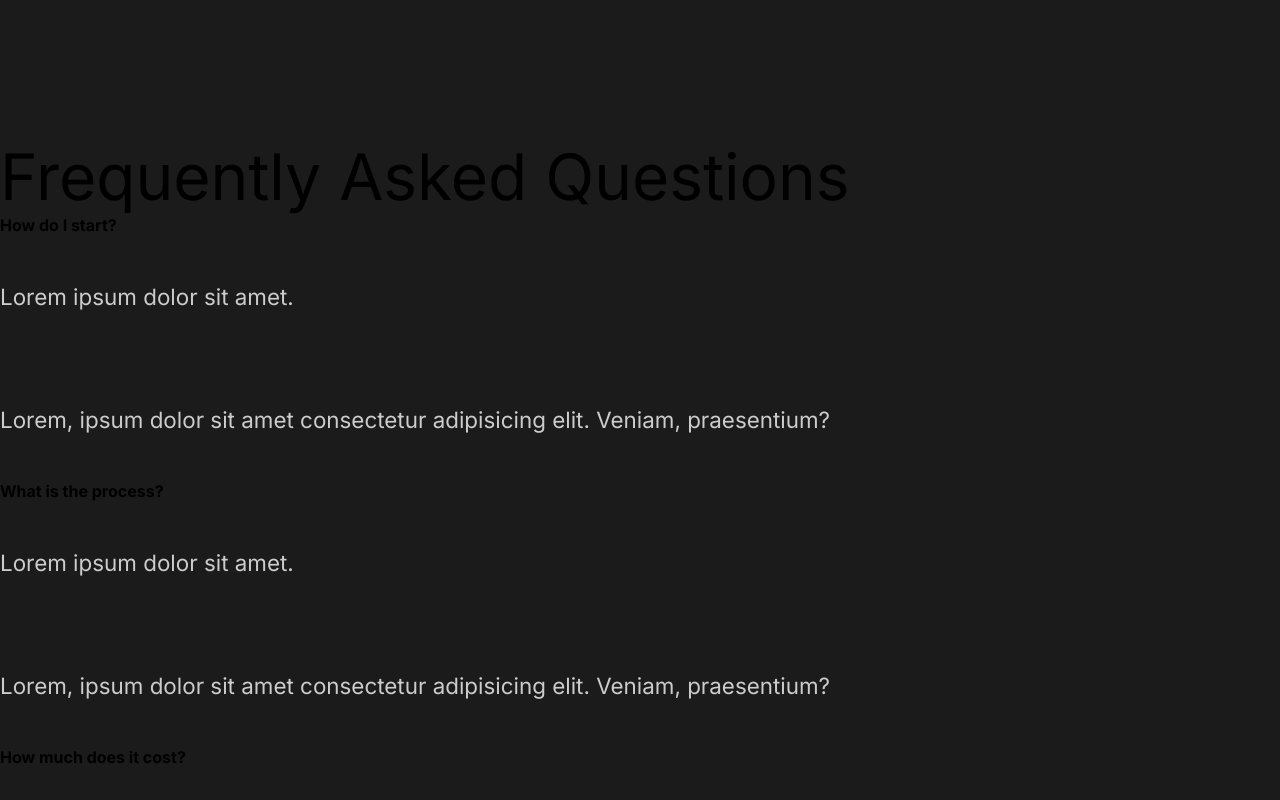
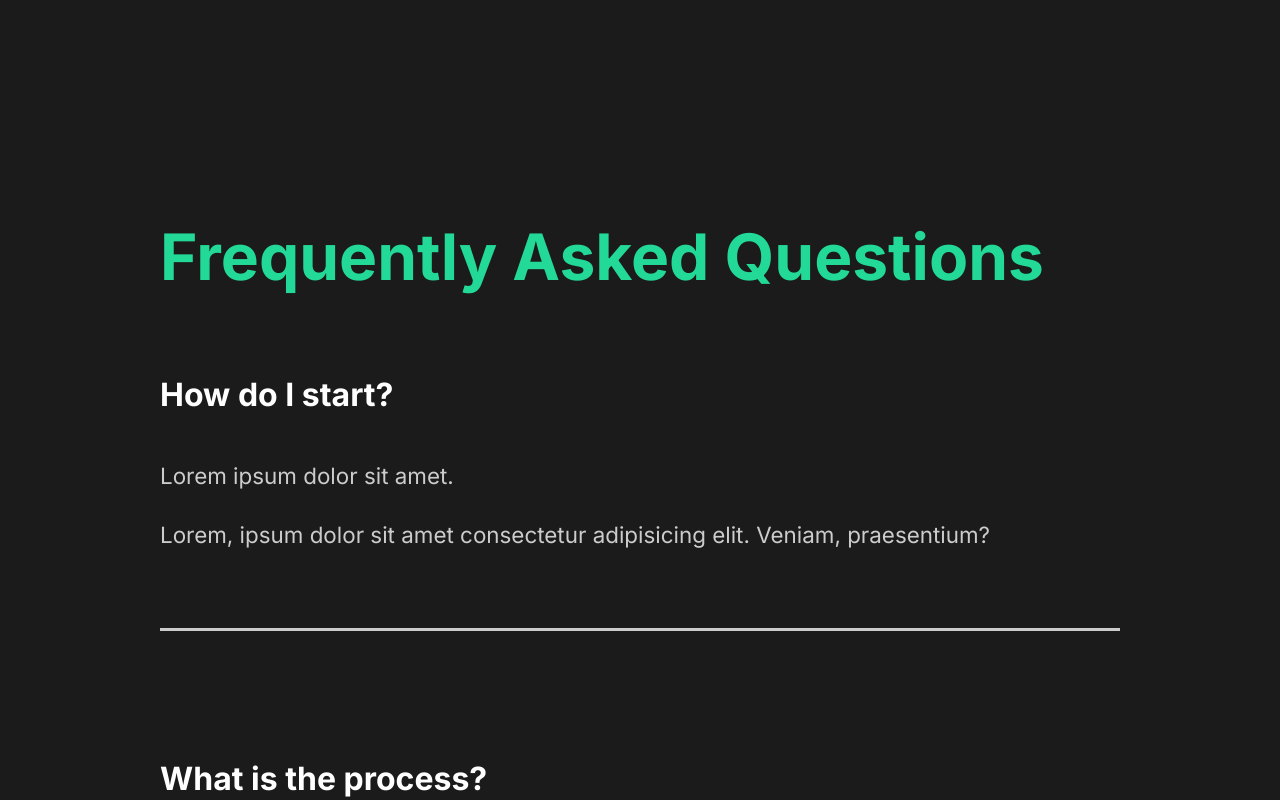
Before and after one commit to judeclark19/capture, a React (Create React App) app: page / in a window 1280 px wide. Shown: the part 1880-2680 px from the top of the page. Built offline with nearby package versions, Linux system fonts and the light colour scheme.

Commit message:
styled FAQ

```diff
--- a/src/components/FAQ.jsx
+++ b/src/components/FAQ.jsx
@@ -1,9 +1,14 @@
 import React from "react";
+
+import styled from "styled-components";
+import { SectionDiv } from "../styles";
 
 function FAQ() {
   return (
-    <div className="faq-section">
-      <h2>Frequently Asked Questions</h2>
+    <FaqDiv>
+      <h2>
+        <span>Frequently Asked Questions</span>
+      </h2>
       <div className="question">
         <h4>How do I start?</h4>
         <div className="answer">
@@ -13,6 +18,7 @@
             praesentium?
           </p>
         </div>
+        <div className="faq-line"></div>
       </div>
       <div className="question">
         <h4>What is the process?</h4>
@@ -23,6 +29,7 @@
             praesentium?
           </p>
         </div>
+        <div className="faq-line"></div>
       </div>
       <div className="question">
         <h4>How much does it cost?</h4>
@@ -33,6 +40,7 @@
             praesentium?
           </p>
         </div>
+        <div className="faq-line"></div>
         <div className="question">
           <h4>When will I get my finished film?</h4>
           <div className="answer">
@@ -42,10 +50,39 @@
               praesentium?
             </p>
           </div>
+          <div className="faq-line"></div>
         </div>
       </div>
-    </div>
+    </FaqDiv>
   );
 }
 
+const FaqDiv = styled(SectionDiv)`
+  display: block;
+
+  h2 {
+    padding-bottom: 2rem;
+    font-weight: lighter;
+  }
+
+  .faq-line {
+    background: #cccccc;
+    height: 0.2rem;
+    margin: 2rem 0rem;
+    width: 100%;
+  }
+
+  .question {
+    padding: 3rem 0rem;
+    cursor: pointer;
+  }
+
+  .answer {
+    padding: 2rem 0rem;
+    p {
+      padding: 1rem 0rem;
+    }
+  }
+`;
+
 export default FAQ;
--- a/src/components/GlobalStyle.jsx
+++ b/src/components/GlobalStyle.jsx
@@ -39,7 +39,7 @@
 h4{
   font-weight: bold;
 
-
+font-size: 2rem;
 }
 
 span{
```
